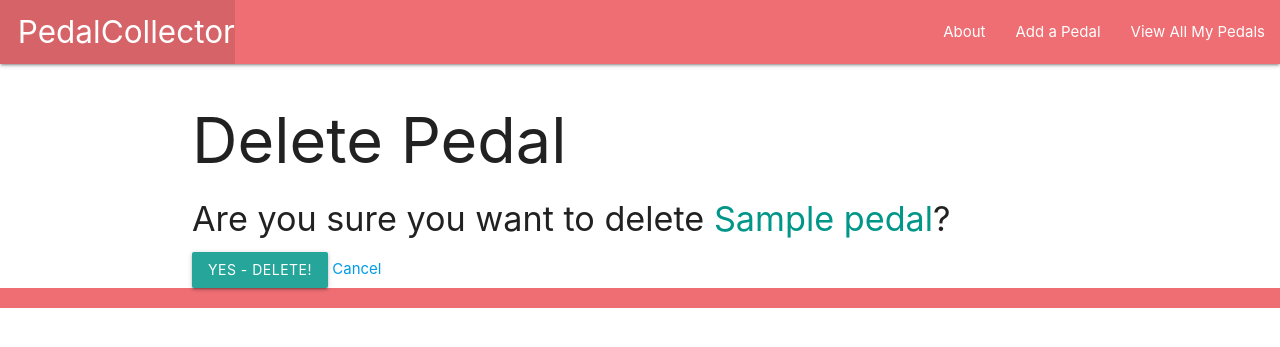
After one commit to jcoles1155/pedalcollector, a Django app: page /pedals/1/delete/ in a window 1280 px wide. The commit adds this page. Shown: the top 347 px of the page. Run offline with Django 3.2, Linux system fonts and the light colour scheme; tables that the repository leaves empty hold one stand-in row (values such as "Sample post").

```diff
--- a/main_app/models.py
+++ b/main_app/models.py
@@ -1,6 +1,14 @@
 from django.db import models
 
+from django.urls import reverse
+
 # Create your models here.
+
+SHOWS = (
+    ('A', 'Acoustic'),
+    ('R', 'Rock'),
+    ('J', 'Jazz')
+)
 
 
 class Pedal(models.Model):
@@ -11,3 +19,23 @@ class Pedal(models.Model):
 
     def __str__(self):
         return self.name
+
+    def get_absolute_url(self):
+        return reverse('detail', kwargs={'pedal_id': self.id})
+
+
+class PlayedAt(models.Model):
+    date = models.DateField('show date')
+    location = models.TextField(max_length=250)
+    show = models.CharField(
+        max_length=1,
+        # add the 'choices' field option
+        choices=SHOWS,
+        # set the default value for meal to be 'B'
+        default=SHOWS[0][0]
+    )
+
+    pedal = models.ForeignKey(Pedal, on_delete=models.CASCADE)
+
+    def __str__(self):
+        return f"{self.get_show_display()} on {self.date}"
--- a/main_app/templates/base.html
+++ b/main_app/templates/base.html
@@ -16,8 +16,9 @@
             <li><a href="/" class="left brand-logo">&nbsp;&nbsp;PedalCollector</a></li>
         </ul>
         <ul class="right">
-            <li><a href="/about">About</a></li>
-            <li><a href="/pedals">View All My Pedals</a></li>
+            <li><a href="{% url 'about' %}">About</a></li>
+            <li><a href="{% url 'pedals_create' %}">Add a Pedal</a></li>
+            <li><a href="{% url 'index' %}">View All My Pedals</a></li>
         </ul>
         </div>
     </nav>
--- /dev/null
+++ b/main_app/templates/main_app/pedal_confirm_delete.html
@@ -0,0 +1,13 @@
+{% extends 'base.html' %}
+
+{% block content %}
+    <h1>Delete Pedal</h1>
+
+    <h4>Are you sure you want to delete <span class="teal-text">{{ object.name }}</span>?</h4>
+
+    <form action="" method="POST">
+        {% csrf_token %}
+        <input type="submit" value="Yes - Delete!" class="btn">
+        <a href="{% url 'details' pedal.id %}">Cancel</a>
+    </form>
+{% endblock %}
--- a/main_app/urls.py
+++ b/main_app/urls.py
@@ -6,5 +6,10 @@ urlpatterns = [
     path('about/', views.about, name='about'),
     # route for cats index
     path('pedals/', views.pedals_index, name='index'),
-    path('pedals/<int:pedal_id>', views.pedals_detail, name='details')
+    path('pedals/<int:pedal_id>', views.pedals_detail, name='details'),
+    path('pedals/create/', views.PedalCreate.as_view(), name='pedals_create'),
+    path('pedals/<int:pk>/update/',
+         views.PedalUpdate.as_view(), name='pedals_update'),
+    path('pedals/<int:pk>/delete/',
+         views.PedalDelete.as_view(), name='pedals_delete'),
 ]
--- a/main_app/views.py
+++ b/main_app/views.py
@@ -5,6 +5,8 @@ from django.http import HttpResponse
 
 # Define the home view
 from .models import Pedal
+
+from django.views.generic.edit import CreateView, UpdateView, DeleteView
 
 
 def home(request):
@@ -27,16 +29,19 @@ def pedals_detail(request, pedal_id):
     }
     return render(request, 'pedals/detail.html', context)
 
-# class Pedal:  # Note that parens are optional if not inheriting from another class
-#     def __init__(self, name, type, description, price):
-#         self.name = name
-#         self.type = type
-#         self.description = description
-#         self.price = price
+
+class PedalCreate(CreateView):
+    model = Pedal
+    fields = '__all__'
+    success_url = '/pedals/'
 
 
-# pedals = [
-#     Pedal('Fuzzface', 'Overdrive', 'Jimis fav', 300),
-#     Pedal('HOF', 'Reverb', 'lots of reverb sounds', 200),
-#     Pedal('Boss Compressor', 'Compressor', '10 Band compression', 40)
-# ]
+class PedalUpdate(UpdateView):
+    model = Pedal
+  # Let's disallow the renaming of a cat by excluding the name field!
+    fields = ['name', 'type', 'description', 'price']
+
+
+class PedalDelete(DeleteView):
+    model = Pedal
+    success_url = '/pedals/'
```
Also changed, not shown: main_app/templates/main_app/pedal_form.html (added, +19 -0 lines), main_app/templates/pedals/detail.html (+29 -6 lines), main_app/migrations/0002_playedat.py (added).
